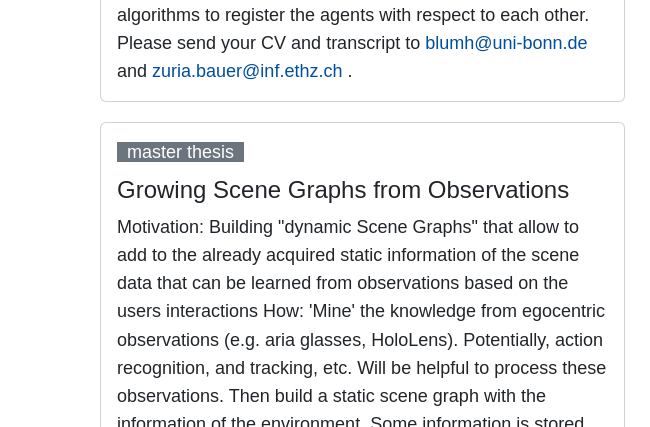
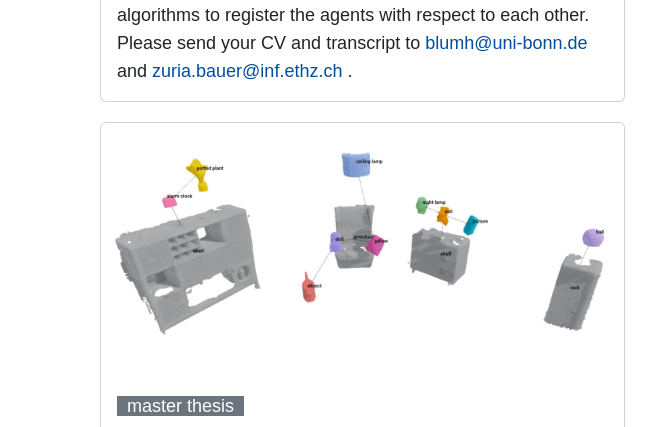
Before and after one commit to rpl-bonn/learn-perceive.github.io, a Gatsby site: page /student-projects in a window 1280 px wide. Shown: the part 2580-3007 px from the top of the page, 0-650 px from the left. Built offline with nearby package versions, Linux system fonts and the light colour scheme; Gatsby itself is replaced by a stand-in of ours; a web font is replaced by a local one.

Commit message:
Update src/content/student_projects/growing_scene_graphs.md (via Pages CMS)

```diff
--- a/src/content/student_projects/growing_scene_graphs.md
+++ b/src/content/student_projects/growing_scene_graphs.md
@@ -2,6 +2,7 @@
 title: Growing Scene Graphs from Observations
 type: master thesis
 visible: true
+image: /projects/scenegraph.jpg
 ---
 Motivation: Building "dynamic Scene Graphs" that allow to add to the already acquired static information of the scene data that can be learned from observations based on the users interactions How: 'Mine' the knowledge from egocentric observations (e.g. aria glasses, HoloLens). Potentially, action recognition, and tracking, etc. Will be helpful to process these observations. Then build a static scene graph with the information of the environment. Some information is stored explicitly but all the information should be ‘queryable by language’ such that we can answer
 
```
